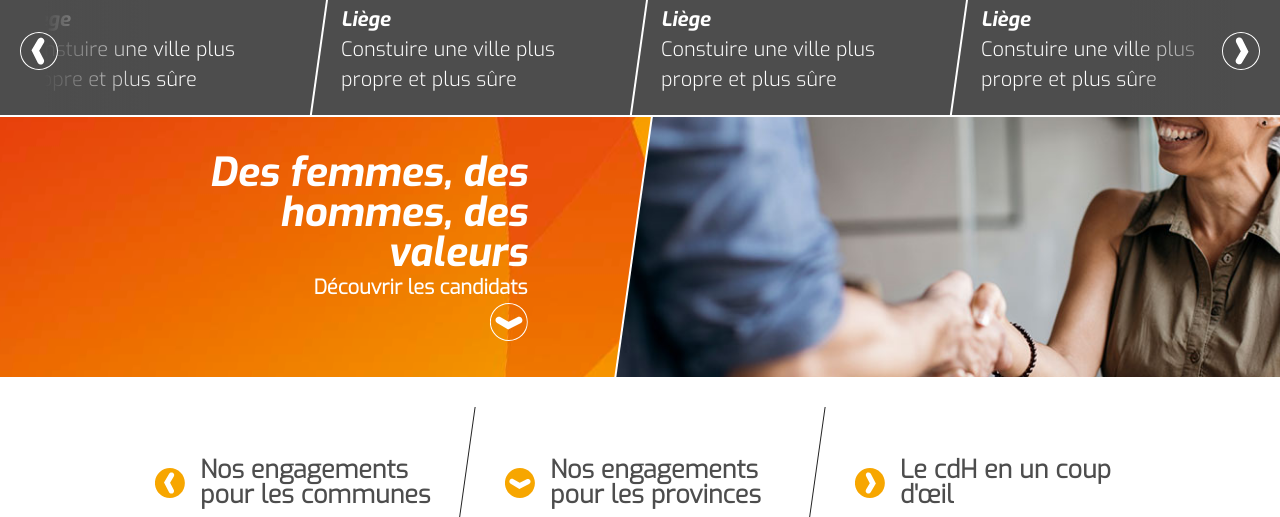
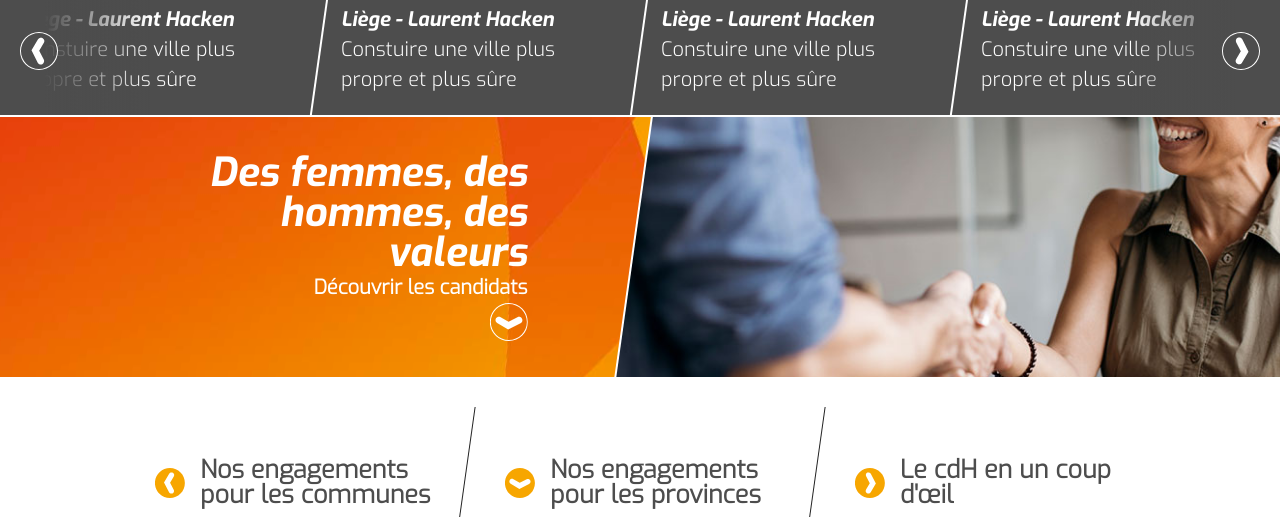
Before and after one commit to Gwouten/orange, a website: page index.html in a window 1280 px wide. Shown: the part 583-1100 px from the top of the page. Drawn offline with nearby package versions, Linux system fonts and the light colour scheme.

Commit message:
Added names to slides in carousel.

```diff
--- a/index.html
+++ b/index.html
@@ -150,49 +150,49 @@
       <div class="siema">
         <div class="carousel__slide">
           <a href="#" class="carousel__slide__content">
-            <h4 class="carousel__header">Liège</h4>
+            <h4 class="carousel__header">Liège - <span class="carousel__header--name">Laurent Hacken</span></h4>
             <p class="carousel__text">Constuire une ville plus propre et plus sûre</p>
           </a>
         </div>
         <div class="carousel__slide">
           <a href="#" class="carousel__slide__content">
-            <h4 class="carousel__header">Liège</h4>
+            <h4 class="carousel__header">Liège - <span class="carousel__header--name">Laurent Hacken</span></h4>
             <p class="carousel__text">Constuire une ville plus propre et plus sûre</p>
           </a>
         </div>
         <div class="carousel__slide">
           <a href="#" class="carousel__slide__content">
-            <h4 class="carousel__header">Liège</h4>
+            <h4 class="carousel__header">Liège - <span class="carousel__header--name">Laurent Hacken</span></h4>
             <p class="carousel__text">Constuire une ville plus propre et plus sûre</p>
           </a>
         </div>
         <div class="carousel__slide">
           <a href="#" class="carousel__slide__content">
-            <h4 class="carousel__header">Liège</h4>
+            <h4 class="carousel__header">Liège - <span class="carousel__header--name">Laurent Hacken</span></h4>
             <p class="carousel__text">Constuire une ville plus propre et plus sûre</p>
           </a>
         </div>
         <div class="carousel__slide">
           <a href="#" class="carousel__slide__content">
-            <h4 class="carousel__header">Liège</h4>
+            <h4 class="carousel__header">Liège - <span class="carousel__header--name">Laurent Hacken</span></h4>
             <p class="carousel__text">Constuire une ville plus propre et plus sûre</p>
           </a>
         </div>
         <div class="carousel__slide">
           <a href="#" class="carousel__slide__content">
-            <h4 class="carousel__header">Liège</h4>
+            <h4 class="carousel__header">Liège - <span class="carousel__header--name">Laurent Hacken</span></h4>
+            <p class="carousel__text">Constuire une ville plus propre et plus sûre</p>
+          </a>
+        </div>w
+        <div class="carousel__slide">
+          <a href="#" class="carousel__slide__content">
+            <h4 class="carousel__header">Liège - <span class="carousel__header--name">Laurent Hacken</span></h4>
             <p class="carousel__text">Constuire une ville plus propre et plus sûre</p>
           </a>
         </div>
         <div class="carousel__slide">
           <a href="#" class="carousel__slide__content">
-            <h4 class="carousel__header">Liège</h4>
-            <p class="carousel__text">Constuire une ville plus propre et plus sûre</p>
-          </a>
-        </div>
-        <div class="carousel__slide">
-          <a href="#" class="carousel__slide__content">
-            <h4 class="carousel__header">Liège</h4>
+            <h4 class="carousel__header">Liège - <span class="carousel__header--name">Laurent Hacken</span></h4>
             <p class="carousel__text">Constuire une ville plus propre et plus sûre</p>
           </a>
         </div>
```
